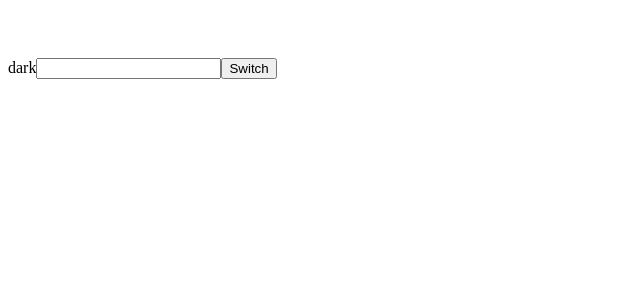
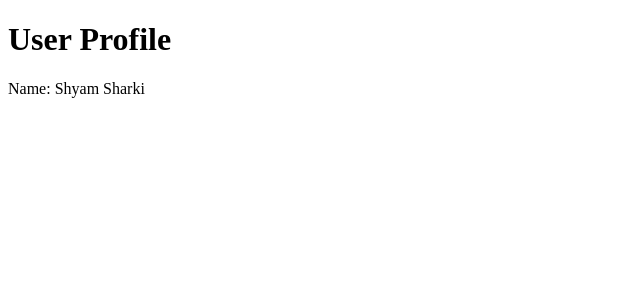
Before and after one commit to shyam888-git/React-js-30-days-challanges, a React (Vite) app in the folder react-js-19/: page / in a window 1280 px wide. Shown: the top 300 px of the page, without its empty margins (0-640 px from the left). Built offline with nearby package versions, Linux system fonts and the light colour scheme.

Commit message:
feat(feature): context

```diff
--- /dev/null
+++ b/react-js-19/src/02.React Hook/4.Context/excrise/UserContext.tsx
@@ -0,0 +1,30 @@
+import { createContext, ReactNode, useState } from "react";
+
+interface User {
+    name: string;
+}
+
+interface UserContextType {
+    user: User | null;
+    updateUser: (newName: string) => void;
+}
+
+export const UserContext = createContext<UserContextType | null>(null);
+
+interface UserProviderProps {
+    children: ReactNode;
+}
+
+export const UserProvider: React.FC<UserProviderProps> = ({ children }) => {
+    const [user, setUser] = useState<User | null>({ name: "Shyam Sharki" });
+
+    const updateUser = (newName: string) => {
+        setUser({ name: newName });
+    };
+
+    return (
+        <UserContext.Provider value={{ user, updateUser }}>
+            {children}
+        </UserContext.Provider>
+    );
+};
--- /dev/null
+++ b/react-js-19/src/02.React Hook/4.Context/excrise/components/UserProfile.tsx
@@ -0,0 +1,21 @@
+import { useContext } from "react";
+import { UserContext } from "../UserContext";
+
+export const UserProfile = () => {
+    const userContext = useContext(UserContext);
+    console.log(userContext, 'userContext=======>')
+
+    if (!userContext) {
+        return <p>Loading...</p>;
+    }
+
+    const { user } = userContext;
+
+
+    return (
+        <>
+            <h1>User Profile</h1>
+            <p>Name: {user?.name ?? "Guest"}</p>
+        </>
+    );
+};
--- a/react-js-19/src/App.tsx
+++ b/react-js-19/src/App.tsx
@@ -1,3 +1,5 @@
+import { UserProfile } from './02.React Hook/4.Context/excrise/components/UserProfile'
+import { UserProvider } from './02.React Hook/4.Context/excrise/UserContext'
 import './App.css'
 import { Switcher } from './components/Switcher/Switcher'
 function App() {
@@ -8,7 +10,9 @@ function App() {
             {/* <Profile /> */}
             {/* <ShoppingList /> */}
             {/* <CopyContent /> */}
-            <Switcher />
+            <UserProvider>
+                <UserProfile />
+            </UserProvider>
         </>
     )
 }
```
Also changed, not shown: react-js-19/src/02.React Hook/4.Context/excrise/App.tsx (added, +16 -0 lines), react-js-19/src/02.React Hook/4.Context/excrise/Readme.md (added), react-js-19/src/02.React Hook/4.Context/excrise/components/UpdateUser.tsx (added).
